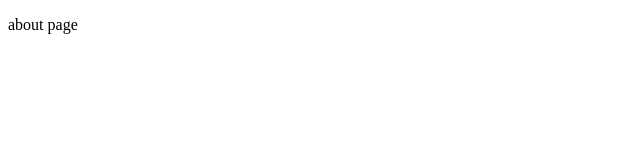
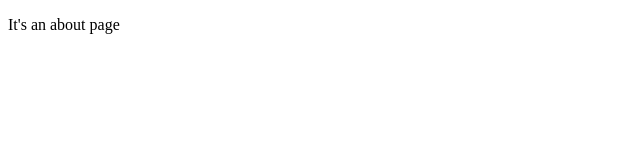
Before and after one commit to Tejashwinii/my-web-app, a plain HTML site: page about.html in a window 1280 px wide. Shown: the full height of the page, 0-640 px from the left. Drawn offline with Linux system fonts and the light colour scheme.

Commit message:
adding modified about.html

```diff
--- a/about.html
+++ b/about.html
@@ -6,6 +6,6 @@
     <title>Document</title>
 </head>
 <body>
-    <p>about page</p>
+    <p>It's an about page</p>
 </body>
 </html>
```
